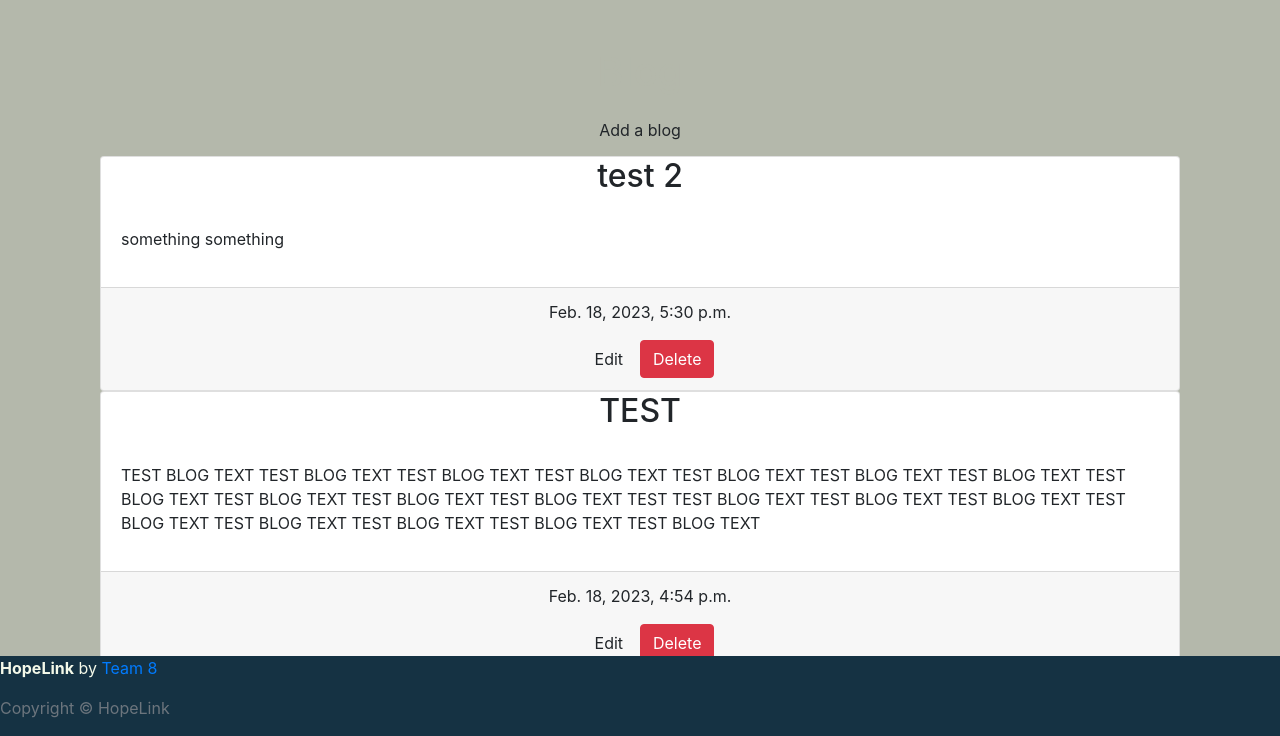
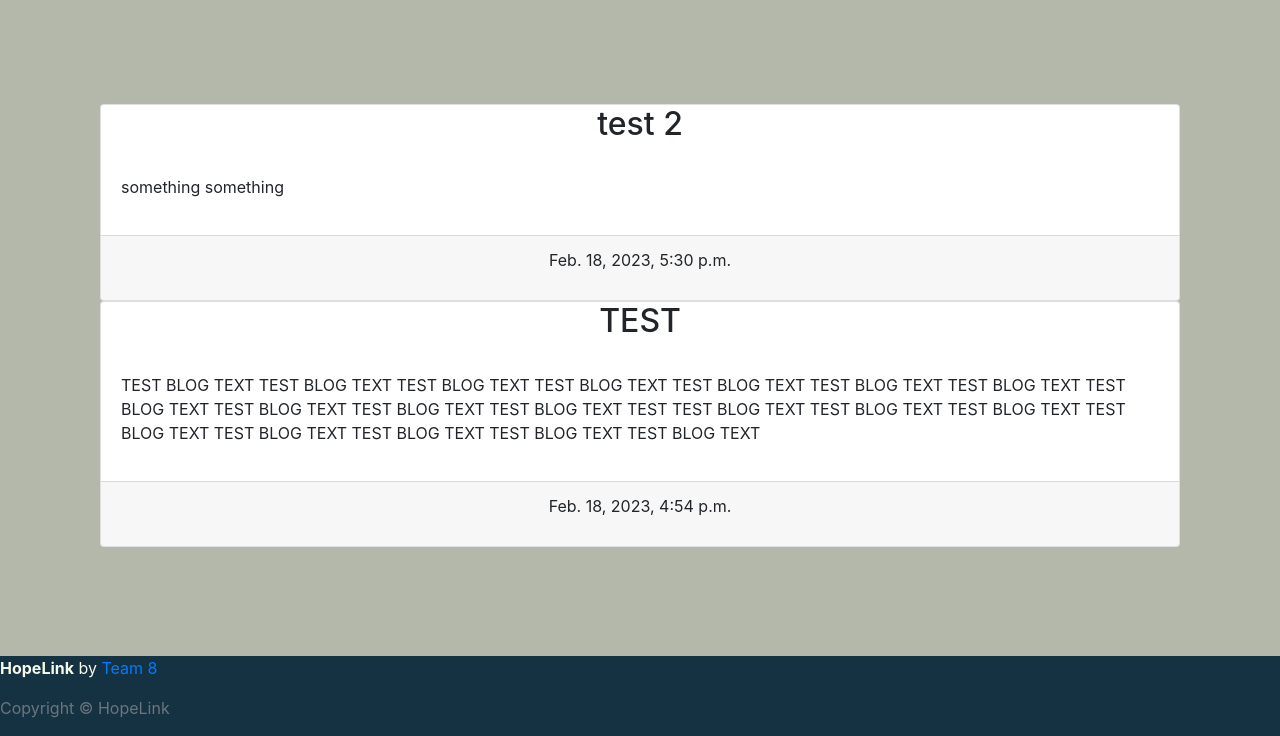
Before and after one commit to beratzorlu/HopeLink, a Django app: page /blog/ in a window 1280 px wide. Shown: the part 64-800 px from the top of the page. Run offline with Django 4.2, Linux system fonts and the light colour scheme; data comes from the database, SQL or seed files in the repository; both versions use the stored data as it was after the commit; some libraries are stand-ins or nearby versions.

Commit message:
create custom template tag

```diff
--- a/blog/templates/blog/blog.html
+++ b/blog/templates/blog/blog.html
@@ -11,11 +11,13 @@
             <h1 class="text-clear home-pg-text text-center">
                 Blog
             </h1>
+            {% if request.user|has_group:"site_admin" %}
                 <div>
-                    <a class="btn rounded-0" href="#">
+                    <a class="btn rounded-0" href="{% url 'add_blog' %}">
                         <button class="btn rounded-3 btn-black" type="button">Add a blog</button>
                     </a>
                 </div>
+            {% endif %}
             <div class="container">
                 <div class="row">
                 <div class="col-12">
@@ -25,10 +27,12 @@
                         <p class="card-body text-left">{{blog.body}}</p>
                         <div class="card-footer">
                             <p> {{ blog.added_on }}</p>
-                            <small class="ml-3">
-                                <a class="btn btn-black" href="#">Edit</a>
-                                <a class="btn btn-danger" href="#">Delete</a>
-                            </small>
+                            {% if request.user|has_group:"site_admin" %}
+                                <small class="ml-3">
+                                    <a class="btn btn-black" href="#">Edit</a>
+                                    <a class="btn btn-danger" href="#">Delete</a>
+                                </small>
+                            {% endif %}
                         </div>
                     </div>
                     {% endfor %}
--- /dev/null
+++ b/blog/templatetags/group_auth.py
@@ -0,0 +1,8 @@
+from django import template
+
+register = template.Library()
+
+
+@register.filter(name='has_group')
+def has_group(user, group_name):
+    return user.groups.filter(name=group_name).exists()
--- a/blog/urls.py
+++ b/blog/urls.py
@@ -3,4 +3,5 @@ from . import views
 
 urlpatterns = [
     path('', views.blog, name='blog'),
+    path('add_blog/', views.add_blog, name='add_blog'),
 ]
--- a/templates/base.html
+++ b/templates/base.html
@@ -59,7 +59,7 @@
             <a class="nav-link" href="#">Home</a>
           </li>
           <li class="nav-item">
-            <a class="nav-link" href="#">Blog</a>
+            <a class="nav-link" href="{% url 'blog' %}">Blog</a>
           </li>
         </ul>
       </div>
```
Also changed, not shown: hopelink/settings.py (+11 -7 lines), blog/templatetags/__init__.py (added), db.sqlite3.
